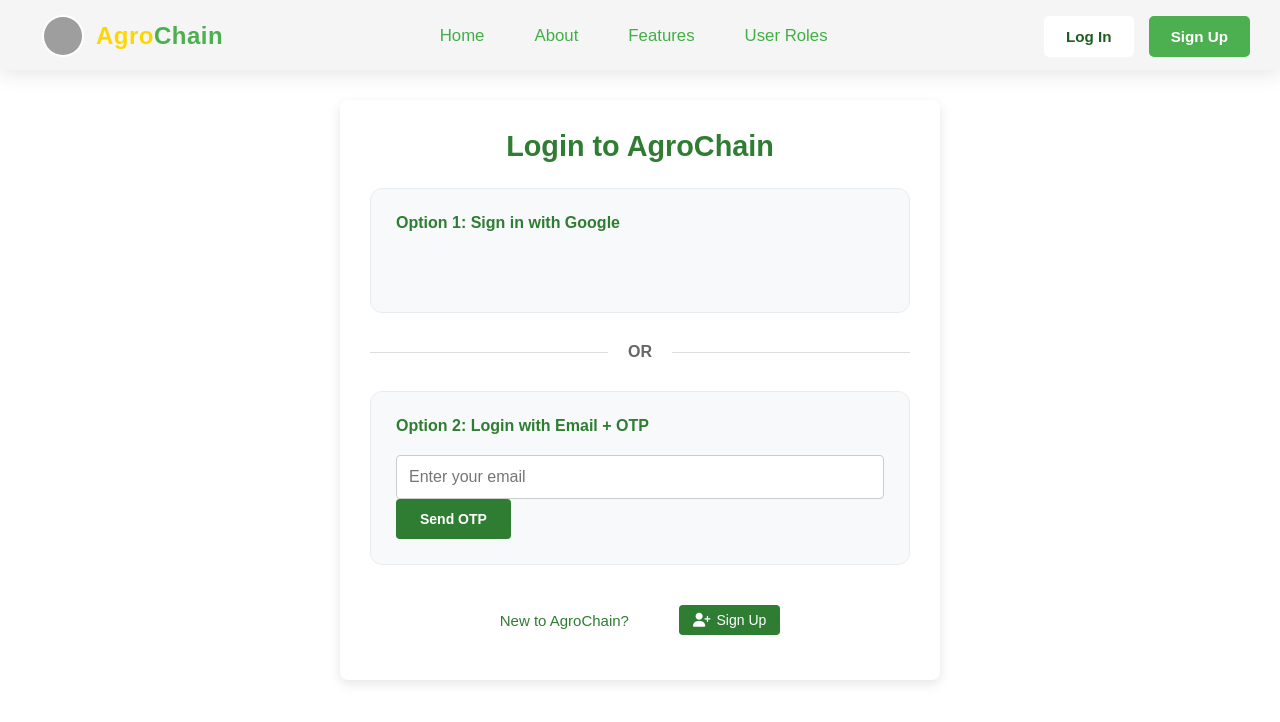
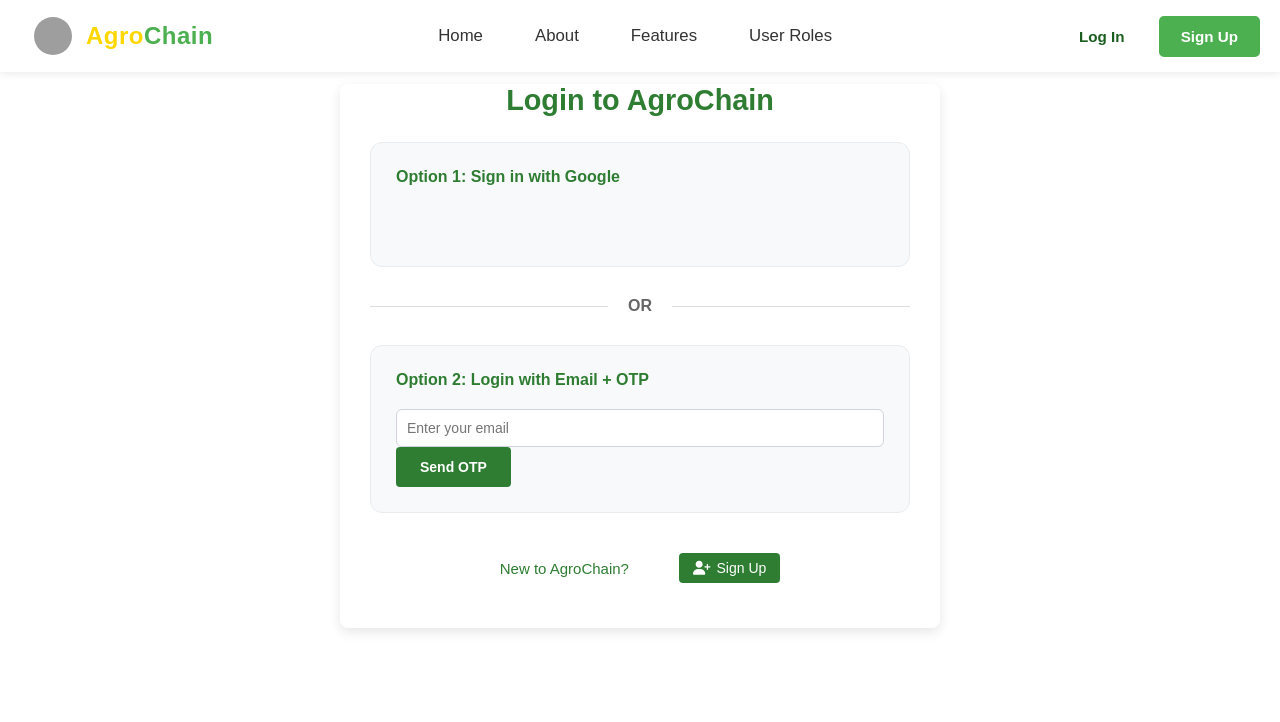
Before and after one commit to AGROCHAIN08/Agrochain_React, a React (Create React App) app in the folder frontend/agrochain-client/: page /login in a window 1280 px wide. Shown: the top 722 px of the page. Built offline with nearby package versions, Linux system fonts and the light colour scheme; grey boxes are pictures that could not be loaded.

Commit message:
changed the css

```diff
--- a/frontend/agrochain-client/src/assets/css/retailer.css
+++ b/frontend/agrochain-client/src/assets/css/retailer.css
@@ -1,10 +1,19 @@
 /* ===========================
    GLOBAL STYLES
    =========================== */
+
+/* Single source of truth for navbar height so spacing is consistent */
+:root {
+  --navbar-height: 72px; /* adjust if you change navbar padding/size */
+}
+
 body {
   font-family: Arial, sans-serif;
   margin: 0;
   background-color: #f9f9f9;
+  /* Prevent any unexpected top spacing from body */
+  -webkit-font-smoothing: antialiased;
+  -moz-osx-font-smoothing: grayscale;
 }
 
 /* ===========================
@@ -15,15 +24,20 @@ body {
   justify-content: space-between;
   align-items: center;
   background-color: #ffffff;
+  /* padding chosen so total navbar height ~= --navbar-height */
   padding: 12px 40px;
-  box-shadow: 0 2px 8px rgba(0, 0, 0, 0.1);
-  /* UPDATED: Fixed position and high Z-Index to prevent disappearing */
+  box-shadow: 0 2px 8px rgba(0, 0, 0, 0.08);
+  /* Fixed at top so it never scrolls away */
   position: fixed;
   top: 0;
   left: 0;
   right: 0;
-  z-index: 9999;
-  height: 50px;
+  height: var(--navbar-height);
+  z-index: 99999; /* very high to stay above other elements */
+  /* promote to its own layer to avoid disappearing due to parent transforms */
+  transform: translateZ(0);
+  -webkit-backface-visibility: hidden;
+  backface-visibility: hidden;
 }
 
 .nav-left {
@@ -107,7 +121,6 @@ body {
   white-space: nowrap;
 }
 
-
 .profile-icon {
   font-size: 1.3em;
 }
@@ -178,12 +191,17 @@ body {
 /* ===========================
    MAIN CONTENT AREA
    =========================== */
+/* IMPORTANT:
+   The content padding-top must match the navbar height so there is no extra white gap
+   between the navbar and the content. Use calc so we can have a small breathing room (8-12px).
+*/
 .content {
-  /* UPDATED: Reduced to 64px to aggressively remove whitespace gap */
-  padding: 64px 20px 20px 20px;
+  padding: calc(var(--navbar-height) + 12px) 20px 20px 20px;
   width: 100%;
+  box-sizing: border-box;
 }
 
+/* Sections will be positioned under the navbar now without an extra gap */
 .section {
   display: none;
   background: white;
@@ -224,6 +242,7 @@ body {
   align-items: flex-start;
 }
 
+/* Filter panel: make sticky right under navbar */
 .filter-panel {
   flex: 0 0 300px;
   background: #ffffff;
@@ -231,8 +250,7 @@ body {
   border-radius: 12px;
   box-shadow: 0 2px 10px rgba(0,0,0,0.08);
   position: sticky;
-  /* UPDATED: Aligns with the new content padding */
-  top: 64px;
+  top: calc(var(--navbar-height) + 12px); /* aligns the top edge with the content start */
 }
 
 .filter-title {
@@ -290,11 +308,13 @@ body {
 }
 
 .form-group input,
-.form-group select {
+.form-group select,
+.form-group textarea {
   padding: 10px;
   border: 1px solid #d1d5db;
   border-radius: 6px;
   font-size: 14px;
+  box-sizing: border-box;
 }
 
 .btn-primary {
@@ -437,6 +457,7 @@ body {
     border: 1px solid #ccc;
     border-radius: 4px;
     text-align: center;
+    box-sizing: border-box;
 }
 
 .add-to-cart-section .btn-add-cart {
@@ -541,7 +562,7 @@ body {
 .modal {
   display: none;
   position: fixed;
-  z-index: 1000;
+  z-index: 100000; /* above navbar modals */
   left: 0;
   top: 0;
   width: 100%;
@@ -773,6 +794,7 @@ body {
     width: 100%;
     position: static;
     margin-bottom: 20px;
+    top: auto;
   }
 
   .inventory-grid {
@@ -837,9 +859,9 @@ body {
     display: none;
   }
 
+  /* For mobile we want slightly larger top padding (navbar wraps) */
   .content {
-    padding: 10px;
-    padding-top: 110px;
+    padding: calc(var(--navbar-height) + 40px) 10px 10px 10px;
   }
 
   .section {
@@ -938,9 +960,9 @@ body {
     font-size: 1.1em;
   }
 
+  /* keep mobile content top padding consistent */
   .content {
-    padding: 10px;
-    padding-top: 110px;
+    padding: calc(var(--navbar-height) + 48px) 10px 10px 10px;
   }
 
   .section {
@@ -1005,6 +1027,44 @@ body {
     font-size: 24px;
   }
 }
+
+/* ===========================
+   REST OF THE STYLES (Forms, reviews, profile, etc.)
+   (kept unchanged but included to make this file self-contained)
+   =========================== */
+
+/* Star Rating Styles */
+.star-rating {
+  display: flex;
+  flex-direction: row-reverse;
+  justify-content: flex-start;
+  font-size: 2.5em;
+  cursor: pointer;
+}
+
+.star-rating .star {
+  color: #ddd;
+  transition: color 0.2s ease-in-out;
+  padding: 0 2px;
+}
+
+.star-rating:hover .star {
+  color: #f59e0b;
+}
+
+.star-rating .star:hover ~ .star {
+  color: #ddd;
+}
+
+.star-rating input:checked ~ .star {
+    color: #f59e0b;
+}
+
+.star-rating .star.selected,
+.star-rating .star.selected ~ .star {
+    color: #f59e0b;
+}
+
 
 /* ===========================
    PROFESSIONAL REVIEW FORM STYLES
@@ -1292,3 +1352,218 @@ body {
     margin-top: 15px;
   }
 }
+/* =========================
+   retailer.css - Aggressive override
+   Replaces previous file. Use as-is and ensure it's loaded last.
+   ========================= */
+
+/* single source of truth for sizing */
+:root {
+  --navbar-height: 72px;
+}
+
+/* Reset potential spacing caused by other CSS */
+html, body, #root {
+  height: 100% !important;
+  margin: 0 !important;
+  padding: 0 !important;
+  box-sizing: border-box !important;
+  -webkit-font-smoothing: antialiased !important;
+  -moz-osx-font-smoothing: grayscale !important;
+}
+
+/* Catch-all selectors for header/nav elements so we override frameworks too */
+header, .navbar, nav, .top-nav, .site-header, .app-header, #navbar, .main-nav {
+  position: fixed !important;
+  top: 0 !important;
+  left: 0 !important;
+  right: 0 !important;
+  height: var(--navbar-height) !important;
+  min-height: var(--navbar-height) !important;
+  z-index: 999999 !important; /* extremely high to stay above everything */
+  background: #ffffff !important;
+  box-shadow: 0 2px 8px rgba(0,0,0,0.08) !important;
+  transform: translateZ(0) !important; /* promote to its own layer */
+  -webkit-backface-visibility: hidden !important;
+  backface-visibility: hidden !important;
+  display: flex !important;
+  align-items: center !important;
+  padding: 8px 20px !important;
+  overflow: visible !important;
+}
+
+/* Ensure any children inside header fit and don't cause extra space */
+header *, .navbar *, nav * {
+  box-sizing: border-box !important;
+}
+
+/* Force the rest of the page to start beneath the navbar.
+   Important: use padding on the page root, not margin on content elements.
+*/
+body > .app, body > #root, body > main, .content, .page, .app-content {
+  padding-top: calc(var(--navbar-height) + 12px) !important;
+  margin-top: 0 !important;
+}
+
+/* If your main content uses a specific container */
+.container, .main-container, .content, #content, .page-content {
+  padding-top: calc(var(--navbar-height) + 12px) !important;
+}
+
+/* Provide a fallback when specific container exists with margin-top */
+.container > .row, .main-container > .row {
+  margin-top: 0 !important;
+}
+
+/* Specific styling for the nav bar contents (lightweight defaults) */
+.nav-left, .nav-center, .nav-right, .navbar .left, .navbar .right {
+  display: flex !important;
+  align-items: center !important;
+  gap: 12px !important;
+}
+
+/* Keep navbar links visible */
+.nav-link, .navbar a, .site-header a, .main-nav a {
+  color: #333 !important;
+  text-decoration: none !important;
+}
+
+/* If a framework added top margins or padding to the first section, remove it */
+section, .section, .page-section, #browseSection {
+  margin-top: 0 !important;
+  padding-top: 0 !important;
+}
+
+/* =========================
+   Filter panel (sticky under navbar)
+   ========================= */
+.filter-panel, .filters, .sidebar, .left-panel {
+  position: -webkit-sticky !important;
+  position: sticky !important;
+  top: calc(var(--navbar-height) + 12px) !important;
+  align-self: flex-start !important;
+  z-index: 100 !important;
+}
+
+/* =========================
+   Inventory / product listing container
+   ========================= */
+.browse-layout-container, .inventory-wrapper, .product-layout {
+  display: flex !important;
+  gap: 25px !important;
+  align-items: flex-start !important;
+}
+
+/* make sure product-listing sits flush under the navbar */
+.product-listing, .inventory, .product-grid, .inventory-grid, .product-list {
+  padding-top: 0 !important;
+  margin-top: 0 !important;
+}
+
+/* Grid cards */
+.inventory-grid, .product-grid {
+  display: grid !important;
+  grid-template-columns: repeat(auto-fill, minmax(320px, 1fr)) !important;
+  gap: 20px !important;
+}
+
+/* card visuals */
+.inventory-card, .product-card, .card {
+  background: #fff !important;
+  border-radius: 12px !important;
+  box-shadow: 0 4px 12px rgba(0,0,0,0.08) !important;
+  overflow: hidden !important;
+}
+
+/* image sizing */
+.inventory-image, .product-image, .card-image, img.card-img {
+  width: 100% !important;
+  height: 180px !important;
+  object-fit: cover !important;
+}
+
+/* filter/form inputs */
+.form-group input, .form-group select, .form-group textarea, input, select, textarea {
+  border-radius: 6px !important;
+  border: 1px solid #d1d5db !important;
+  padding: 10px !important;
+  font-size: 14px !important;
+  box-sizing: border-box !important;
+}
+
+/* buttons */
+.btn, .btn-primary, button {
+  cursor: pointer !important;
+}
+
+/* add-to-cart fix */
+.add-to-cart-section {
+  display: flex !important;
+  gap: 10px !important;
+  align-items: center !important;
+  padding-top: 12px !important;
+  border-top: 1px solid #eee !important;
+}
+
+/* =========================
+   Responsive adjustments
+   ========================= */
+@media (max-width: 1024px) {
+  :root { --navbar-height: 80px; }
+  .browse-layout-container, .product-layout {
+    flex-direction: column !important;
+  }
+  .filter-panel, .left-panel {
+    position: static !important;
+    top: auto !important;
+    width: 100% !important;
+    margin-bottom: 18px !important;
+  }
+  .inventory-grid {
+    grid-template-columns: repeat(auto-fill, minmax(280px, 1fr)) !important;
+  }
+  /* keep body padding consistent */
+  body > .app, .content, .container {
+    padding-top: calc(var(--navbar-height) + 18px) !important;
+  }
+}
+
+@media (max-width: 768px) {
+  :root { --navbar-height: 96px; }
+  header, .navbar, nav, .top-nav {
+    height: auto !important;
+    padding: 10px 12px !important;
+    flex-wrap: wrap !important;
+  }
+  body > .app, .content, .container {
+    padding-top: calc(var(--navbar-height) + 22px) !important;
+  }
+}
+
+/* =========================
+   Extra safeguards - prevent other CSS from introducing top gap
+   ========================= */
+*[style*="margin-top:"] {
+  margin-top: 0 !important;
+}
+*[style*="padding-top:"] {
+  padding-top: 0 !important;
+}
+
+/* If you're still seeing white gap: the element causing it commonly is a div directly after header.
+   This rule forces the first child after header to have no extra spacing.
+*/
+header + *:not(.sr-only), .navbar + *:not(.sr-only), .site-header + *:not(.sr-only) {
+  margin-top: 0 !important;
+  padding-top: 0 !important;
+}
+
+/* =========================
+   Notes to developer (not parsed by browser)
+   - If the nav still disappears, inspect the navbar element in DevTools:
+     1) See computed 'position' and 'transform' values.
+     2) If a parent has 'transform' set, it can create stacking context issues.
+        The translateZ(0) above helps; if the parent has transform, remove it or
+        add transform:none !important to the parent.
+   - Ensure this file is loaded last. If you use CSS modules, add this as a normal CSS import at app root.
+   ========================= */
```
